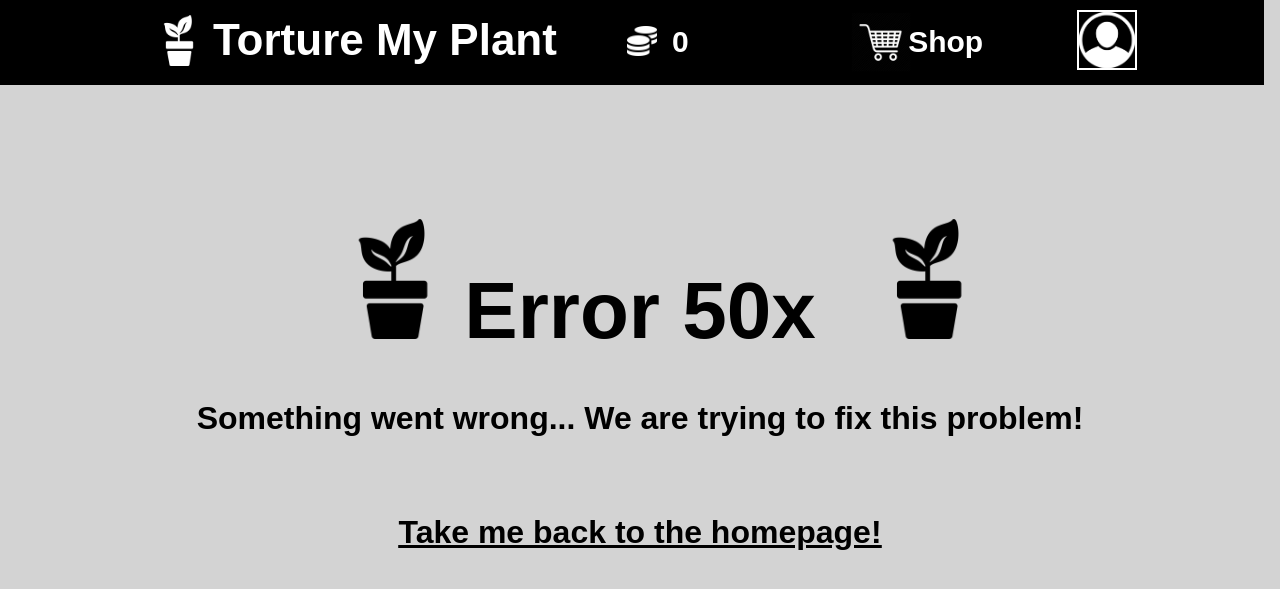
After one commit to masskro0/Torture-My-Plant, a PHP site: page /50x.php in a window 1280 px wide. The commit adds this page. Shown: the top 589 px of the page. Run offline with PHP 8.4, Linux system fonts and the light colour scheme; the visitor is signed in with stand-in values (Sample User, id 1); data that the repository does not hold is empty.

Commit message:
Keep me logged in funktioniert...Redirect zur Startpage. Custom 404 und 50x Errorpages

```diff
--- /dev/null
+++ b/50x.php
@@ -0,0 +1,64 @@
+<?php
+session_start();
+include('balance.php');
+if($_SESSION['loggedin']){
+    include('getinfo.php');
+}
+?>
+<!doctype html>
+<html>
+  <head>
+    <meta charset="utf-8" />
+    <meta name="viewport" content="width=device-width, initial-scale=1.0">
+    <title>Torture some plants. It's up to you how.</title>
+    <link rel="stylesheet" type="text/css" href="styles/errorpage.css">
+  </head>
+    <body>
+
+        <div class="wrapper">
+        <div class="navbar"></div>
+            <nav>
+                <ul>
+                    <div style="cursor: pointer;" onclick="window.location='index.php'" class="Homebutton">
+                    <li><a href="index.php"><img class="Homeicon" src="img/planticon2.png"></a></li>
+                    <li><a class="frontpagetext" href="index.php">Torture My Plant</a></li>
+                    </div>
+                    <?php if($_SESSION['loggedin'] === TRUE){ ?>
+                        <li><img class="Coins" src="img/coins2.png"></li>
+                        <li><p class="Cointext"><?php echo number_format($coins, 0, "'", "'"); ?></p></li>
+                        <li><a href="profile.php">
+                            <?php if($row['profile_picture'] !== NULL){
+                                ?>
+                                <figure>
+                                <?php echo "<img src=\"$path\">"; ?>
+                                </figure>
+                                <?php } else{ ?>
+                                <img class="profilepic" src="img/profilepic.png" >
+                                <?php } ?></a>
+                        </li>
+
+
+                        <!--<li><a href="profile.php"><img class="profilepic" src="img/profilepic.png" ></a></li>
+                    -->
+                        <div class="rectangle" style="cursor: pointer;" onclick="window.location='shop.php'"></div>
+                        <li><a href ="shop.php"><img class="Cart" src="img/carticon2.png"><p class="Shoptext">Shop</p></a></li>
+                        <?php } else{ ?>
+                        <li class="right"><a class="linkz" href="#" onclick="document.getElementById('id01').style.display='block'">Login</a></li>
+                        <li class="right"><a class="linkz" href="signup.php">Create Account</a></li>
+
+                   <?php } ?>
+                </ul>
+            </nav>
+        </div>
+        <h1 class="errornumber">Error 50x</h1>
+        <h1 class="errormessage">Something went wrong... We are trying to fix this problem!</h1>
+        <img class="errorplant" src="img/planticon.png">
+        <img class="errorplant2" src="img/planticon.png">
+        <a class="goback" href="index.php"><h1 class="goback">Take me back to the homepage!</h1></a>
+
+
+
+
+
+    </body>
+</html>
--- a/index.php
+++ b/index.php
@@ -43,7 +43,7 @@ if ($_SESSION['loggedin'] !== TRUE){
             if ($token_db == $token) {
                 $_SESSION['loggedin'] = TRUE;
                 $_SESSION['user_id'] = $user_id;
-                header('Location: profile.php');
+                header('Location: index.php');
             die();
             }
         }
--- /dev/null
+++ b/styles/errorpage.css
@@ -0,0 +1,193 @@
+
+body{
+    margin-left: 10%;
+    margin-right: 10%;
+    font-family: sans-serif;
+    background: lightgrey;
+}
+.navbar{
+    color:black;
+    position: absolute;
+    top: 0px;
+    left: -100px;
+    width: 106.6%;
+    height: 85px;
+    background-color:black;
+}
+a, p, button, label, input, h1{
+    font-family: sans-serif;
+}
+
+nav ul{
+    list-style-type: none;
+    margin: 0px;
+    padding: 0px;
+    overflow: hidden;
+    margin-bottom: 30px;
+}
+
+nav li{
+    float: left;
+}
+nav a{
+    display: sblock;
+    padding-left: 40px;
+    font-size: 20px;
+    color: black;
+}
+
+.right{
+    margin-top: 10px;
+    float: right;
+    margin-right: 27px;
+}
+
+
+.frontpagetext{
+    color: white;
+    text-decoration: none;
+    font-size: 44px;
+    font-weight: bold;
+    padding-left: 15px;
+    position: relative;
+    left: 5px;
+    font-family: 'Arial', sans-serif;
+}
+.Homebutton{
+    top: 10px;
+    position: absolute;
+    padding-top: 5px;
+    padding-bottom: 5px;
+    left: 153px;
+    width: 450px;
+    background-color: black;
+}
+.Homeicon{
+    position: absolute;
+    width: 51px;
+    margin-top: 0px;
+    left: 0px;
+}
+
+.rectangle {
+    position: absolute;
+    top: 10px;
+    left: 66.45%;
+    height: 56px;
+    width: 165px;
+    z-index: 0;
+}
+.Cart{
+    position: absolute;
+    display: block;
+    left: 66.45%;
+    width: 60px;
+    top: 12px;
+}
+
+.Shoptext{
+    font-size: 30px;
+    display: block;
+    font-weight: bold;
+    position: absolute;
+    color: white;
+    left: 70.95%;
+    top: -5px;
+}
+
+.Coins{
+    position: absolute;
+    display: block;
+    left: 49%;
+    top: 26px;
+    width: 30px;
+
+}
+
+
+.Cointext{
+    font-size: 30px;
+    display: block;
+    font-weight: bold;
+    position: absolute;
+    color: white;
+    left: 52.5%;
+    top: -5px;
+}
+.rectangle:hover{
+    border: 2px solid white;
+    z-index: 1;
+}
+
+.linkz{
+    position: relative;
+    top: 1px;
+    color: white;
+}
+.linkz:hover{
+    color: lightgrey;
+}
+.profilepic{
+    position: absolute;
+    display: block;
+    left: 84.15%;
+    top: 10px;
+    width: 56px;
+    border: 2px solid white;
+}
+.Homebutton:hover{
+    border: 2px solid white;
+    z-index: 1;
+}
+.profilepic:hover{
+    border: 4px solid green;
+}
+figure{
+    position: absolute;
+    display: block;
+    left: 81.58%;
+    top: -10px;
+    width: 56px;
+    height: 56px;
+    border: 2px solid white;
+    overflow:hidden;
+}
+
+figure img{
+   width: 100%;
+    height: 130%;
+    margin:-21.875% 0;
+}
+figure:hover{
+    border: 4px solid white;
+}
+.errornumber{
+    position: relative;
+    top: 180px;
+    font-size: 80px;
+    text-align: center;
+}
+.errormessage{
+    position: relative;
+    top: 170px;
+    text-align: center;
+}
+.errorplant{
+    position: relative;
+    width: 120px;
+    top: -70px;
+    left: 20%;
+}
+.errorplant2{
+    position: relative;
+    width: 120px;
+    top: -70px;
+    left: 60%;
+}
+.goback{
+    text-decoration: underline;
+    color: black;
+    position: relative;
+    top: 40px;
+    text-align: center;
+}
--- a/styles/index.css
+++ b/styles/index.css
@@ -693,3 +693,9 @@ figure img{
     position: relative;
     top: 100px;
 }
+figure:hover{
+    border: 4px solid white;
+}
+.errornumber{
+    color:red;
+}
--- a/styles/shop.css
+++ b/styles/shop.css
@@ -359,7 +359,9 @@ figure img{
     height: 130%;
     margin:-21.875% 0;
 }
-
+figure:hover{
+    border: 4px solid white;
+}
 .Buy:hover{
     background-color: dodgerblue;
     color: black;
```
Also changed, not shown: 404.php (added, +64 -0 lines).
